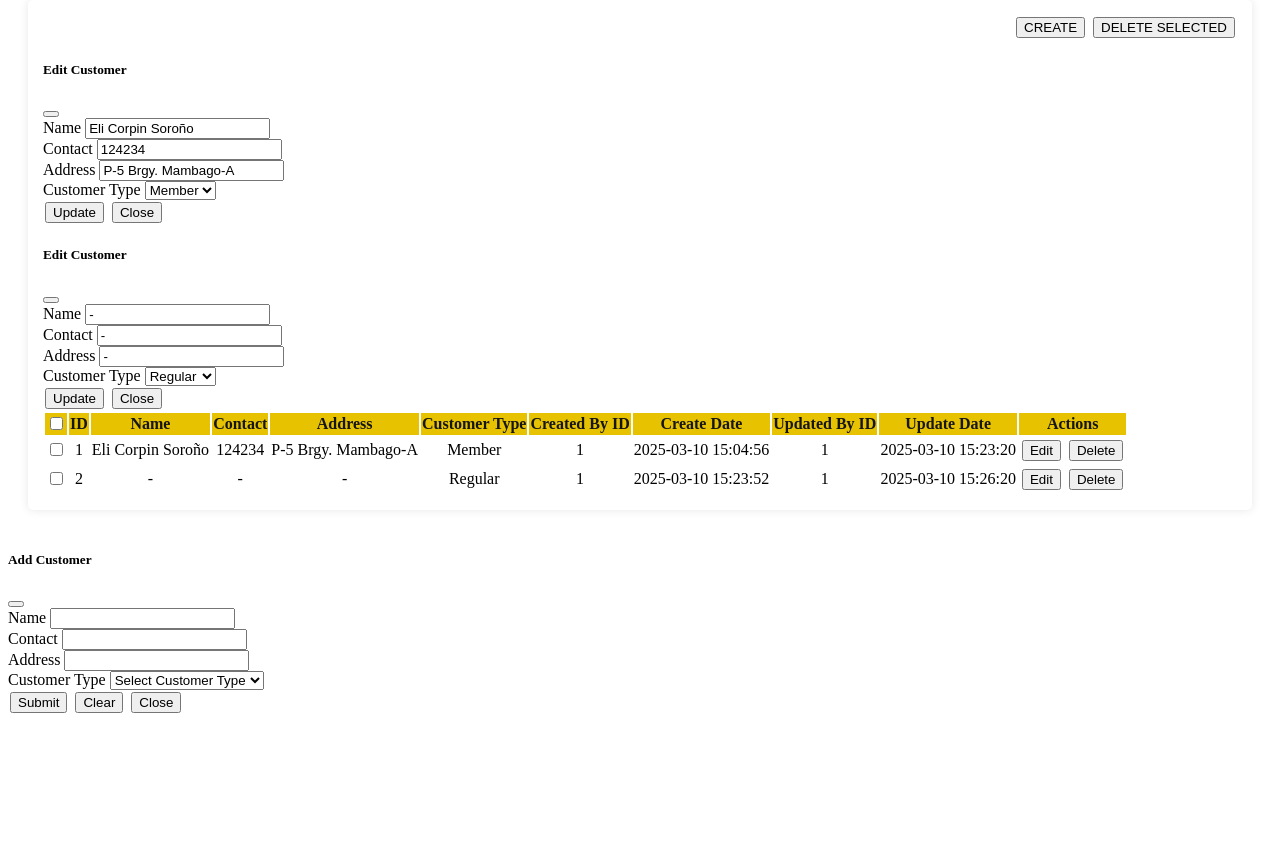
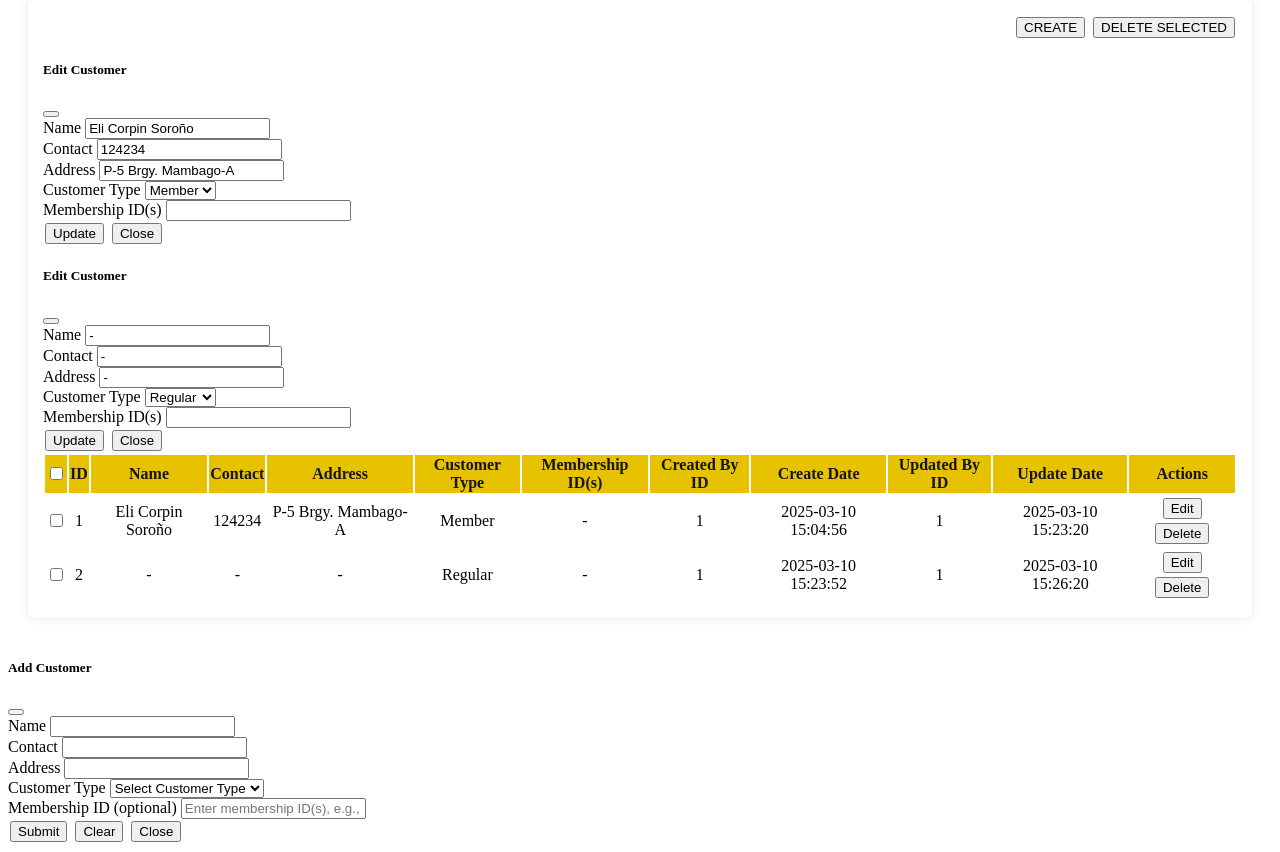
Before and after one commit to steph734/databaseslp, a PHP site: page /views/customer.php in a window 1280 px wide. Shown: the part 298-1150 px from the top of the page. Before the commit the page ends 1011 px from the top, so only its background shows below. Run offline with PHP 8.4, Linux system fonts and the light colour scheme; a user stored in the database is signed in; data comes from the database, SQL or seed files in the repository.

Commit message:
logic for customer

```diff
--- a/resource/views/customer.php
+++ b/resource/views/customer.php
@@ -16,10 +16,12 @@ if (isset($_SESSION['search_results'])) {
                      i.createdate,
                      i.updatedbyid,
                      i.updatedate,
-                     m.membership_id
+                     GROUP_CONCAT(m.membership_id SEPARATOR ', ') as membership_ids
               FROM Customer i
               JOIN customer_type c ON i.type_id = c.type_id
-              LEFT JOIN membership m ON i.customer_id = m.customer_id";
+              LEFT JOIN membership m ON i.customer_id = m.customer_id
+              GROUP BY i.customer_id, i.name, i.contact, i.address, c.type_name, c.type_id,
+                       i.createdbyid, i.createdate, i.updatedbyid, i.updatedate";
     $result = $conn->query($query);
 }
 ?>
@@ -104,6 +106,7 @@ if (isset($_SESSION['search_results'])) {
                         <th>Contact</th>
                         <th>Address</th>
                         <th>Customer Type</th>
+                        <th>Membership ID(s)</th>
                         <th>Created By ID</th>
                         <th>Create Date</th>
                         <th>Updated By ID</th>
@@ -115,7 +118,7 @@ if (isset($_SESSION['search_results'])) {
                     <?php if ($result && $result->num_rows > 0) : ?>
                         <?php while ($row = $result->fetch_assoc()) : ?>
                             <?php
-                            // Define REGULAR_TYPE_ID to match your database (same as in JS)
+                            // Define REGULAR_TYPE_ID to match your database
                             $REGULAR_TYPE_ID = '2';
 
                             // If customer type is Regular, override name, contact, and address with '-'
@@ -132,6 +135,7 @@ if (isset($_SESSION['search_results'])) {
                                 <td><?php echo htmlspecialchars($row['contact'] ?? '-'); ?></td>
                                 <td><?php echo htmlspecialchars($row['address'] ?? '-'); ?></td>
                                 <td><?php echo htmlspecialchars($row['type_name']); ?></td>
+                                <td><?php echo htmlspecialchars($row['membership_ids'] ?? '-'); ?></td>
                                 <td><?php echo htmlspecialchars($row['createdbyid'] ?? '-'); ?></td>
                                 <td><?php echo htmlspecialchars($row['createdate'] ?? '-'); ?></td>
                                 <td><?php echo htmlspecialchars($row['updatedbyid'] ?? '-'); ?></td>
@@ -183,6 +187,11 @@ if (isset($_SESSION['search_results'])) {
                                                         ?>
                                                     </select>
                                                 </div>
+                                                <div class="mb-3">
+                                                    <label class="form-label">Membership ID(s)</label>
+                                                    <input type="text" name="membership_ids" id="edit_membership_<?php echo $row['customer_id']; ?>"
+                                                        class="form-control" value="<?php echo htmlspecialchars($row['membership_ids'] ?? ''); ?>" readonly>
+                                                </div>
                                                 <div class="modal-footer">
                                                     <button type="submit" class="btn btn-success">Update</button>
                                                     <button type="button" class="btn btn-danger"
@@ -196,7 +205,7 @@ if (isset($_SESSION['search_results'])) {
                         <?php endwhile; ?>
                     <?php else : ?>
                         <tr>
-                            <td colspan="11" class="text-center">No records found.</td>
+                            <td colspan="12" class="text-center">No records found.</td>
                         </tr>
                     <?php endif; ?>
                 </tbody>
@@ -238,6 +247,11 @@ if (isset($_SESSION['search_results'])) {
                                 ?>
                             </select>
                         </div>
+                        <div class="mb-3">
+                            <label class="form-label">Membership ID (optional)</label>
+                            <input type="text" name="membership_ids" id="create_membership" class="form-control"
+                                placeholder="Enter membership ID(s), e.g., 'M001' or 'M001, M002'">
+                        </div>
                         <div class="modal-footer">
                             <button type="submit" name="submit" class="btn btn-success">Submit</button>
                             <button type="reset" class="btn btn-primary">Clear</button>
@@ -252,9 +266,8 @@ if (isset($_SESSION['search_results'])) {
     <script>
         document.addEventListener('DOMContentLoaded', function() {
             const REGULAR_TYPE_ID = '2';  // Must match database
-            const MEMBER_TYPE_ID = '1';   // Must match database
 
-            // Toggle fields in modals
+            // Toggle fields in modals based on customer type
             function toggleFields(select, nameInput, contactInput, addressInput) {
                 const isRegular = select.value === REGULAR_TYPE_ID;
 
@@ -269,37 +282,6 @@ if (isset($_SESSION['search_results'])) {
                 });
             }
 
-            // Validate membership
-            function validateMembership(select, modal) {
-                const warningDiv = modal.querySelector('.membership-warning');
-
-                if (select.value === MEMBER_TYPE_ID) {
-                    fetch('../../handlers/check_membership.php')
-                        .then(response => response.json())
-                        .then(data => {
-                            if (!data.hasMembership) {
-                                if (!warningDiv) {
-                                    const warning = document.createElement('div');
-                                    warning.className = 'membership-warning text-danger';
-                                    warning.textContent = 'No membership found - will default to Regular';
-                                    select.parentElement.appendChild(warning);
-                                }
-                                select.value = REGULAR_TYPE_ID;
-                                toggleFields(select,
-                                    modal.querySelector('input[name="name"]'),
-                                    modal.querySelector('input[name="contact"]'),
-                                    modal.querySelector('input[name="address"]')
-                                );
-                            } else if (warningDiv) {
-                                warningDiv.remove();
-                            }
-                        })
-                        .catch(error => console.error('Error:', error));
-                } else if (warningDiv) {
-                    warningDiv.remove();
-                }
-            }
-
             // Setup modal behavior
             function setupModal(modal) {
                 const select = modal.querySelector('select[name="customertype"]');
@@ -310,12 +292,10 @@ if (isset($_SESSION['search_results'])) {
                 if (select && nameInput && contactInput && addressInput) {
                     modal.addEventListener('shown.bs.modal', () => {
                         toggleFields(select, nameInput, contactInput, addressInput);
-                        validateMembership(select, modal);
                     });
 
                     select.addEventListener('change', () => {
                         toggleFields(select, nameInput, contactInput, addressInput);
-                        validateMembership(select, modal);
                     });
 
                     const resetButton = modal.querySelector('button[type="reset"]');
@@ -323,7 +303,6 @@ if (isset($_SESSION['search_results'])) {
                         resetButton.addEventListener('click', () => {
                             setTimeout(() => {
                                 toggleFields(select, nameInput, contactInput, addressInput);
-                                validateMembership(select, modal);
                             }, 0);
                         });
                     }
@@ -367,7 +346,7 @@ if (isset($_SESSION['search_results'])) {
                     .then(response => response.json())
                     .then(data => {
                         if (data.success) {
-                            location.reload(); // Refresh page after successful deletion
+                            location.reload();
                         } else {
                             alert('Error deleting customers: ' + data.error);
                         }
@@ -395,7 +374,7 @@ if (isset($_SESSION['search_results'])) {
                         .then(response => response.json())
                         .then(data => {
                             if (data.success) {
-                                location.reload(); // Refresh page after successful deletion
+                                location.reload();
                             } else {
                                 alert('Error deleting customer: ' + data.error);
                             }
```
Also changed, not shown: handlers/updatecustomer.php (+5 -5 lines).
